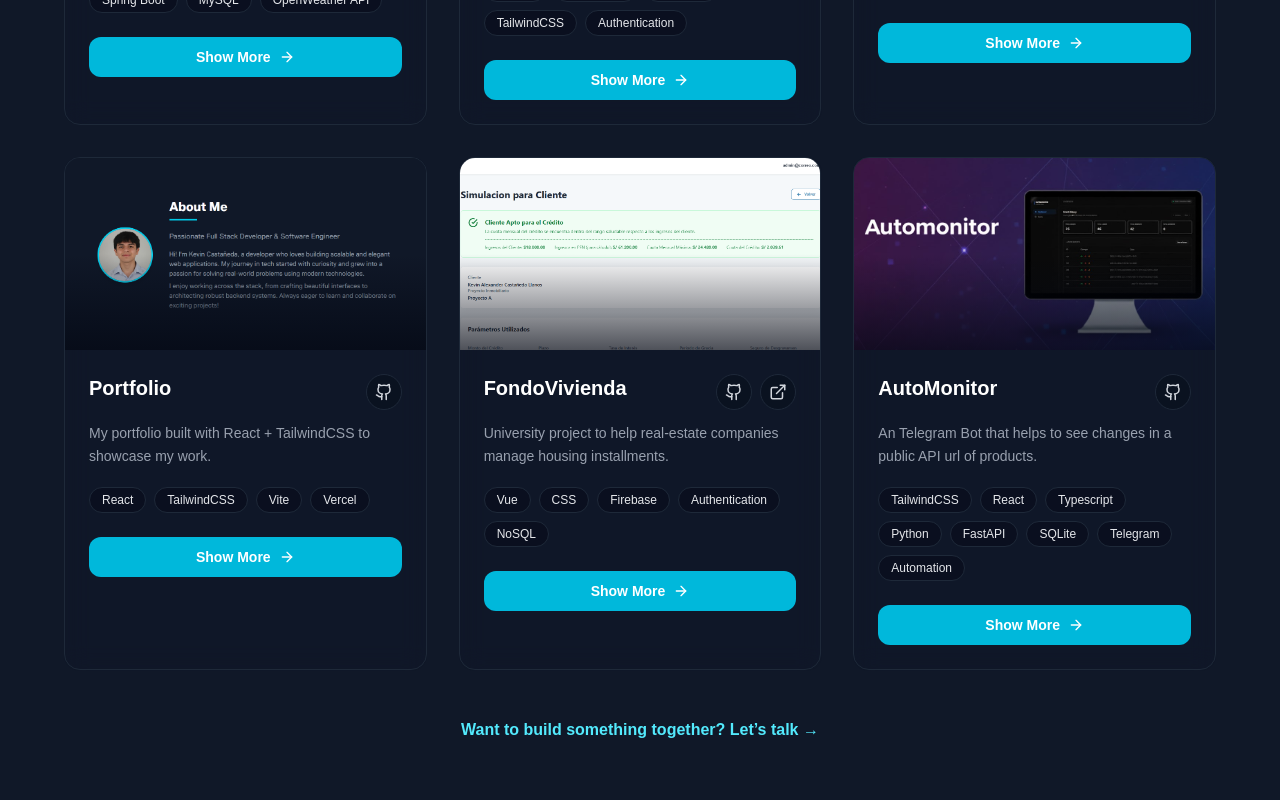
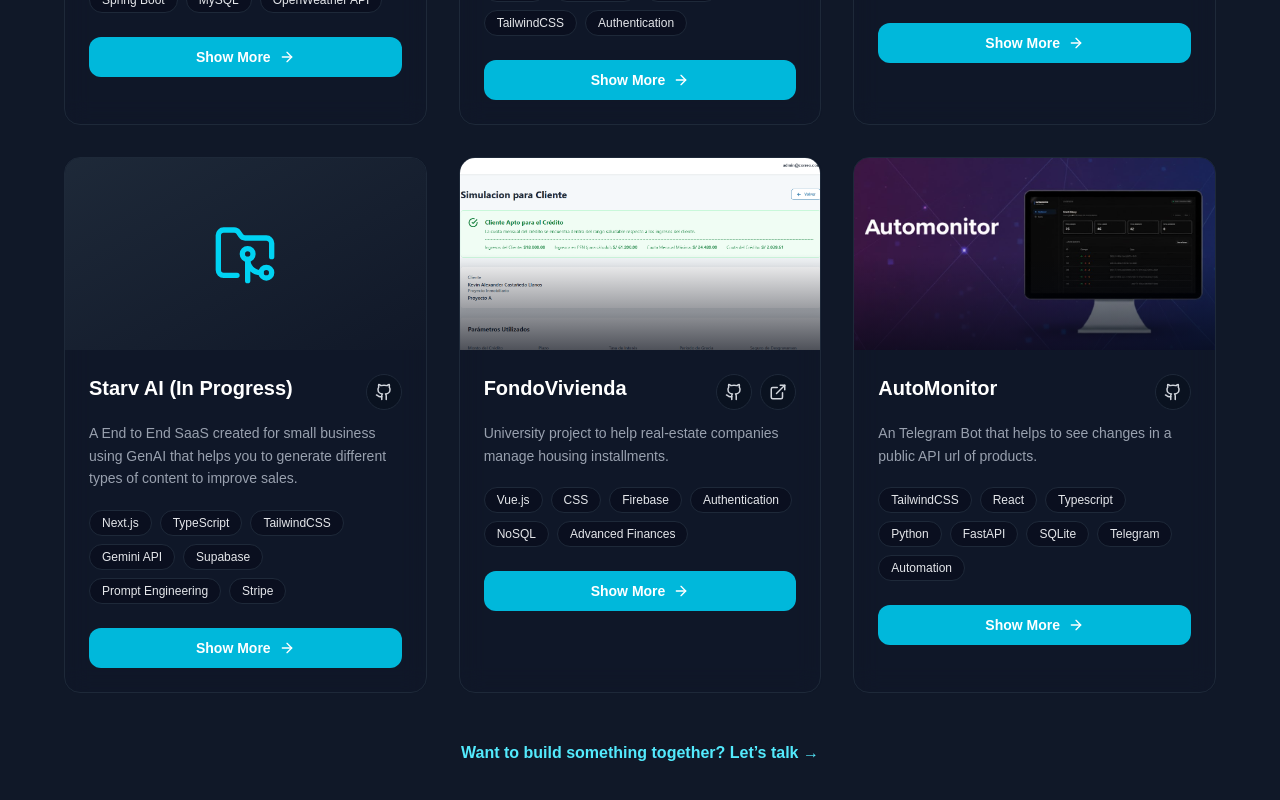
Before and after one commit to KevCast1604/portfolio, a React (Vite) app: page / in a window 1280 px wide. Shown: the part 4424-5224 px from the top of the page. Built offline with nearby package versions, Linux system fonts and the light colour scheme; no server answers; a web font is replaced by a local one.

Commit message:
feat: change portfolio project to starv ai (first version)

```diff
--- a/src/components/sections/ProjectDetails.jsx
+++ b/src/components/sections/ProjectDetails.jsx
@@ -114,28 +114,27 @@ const ProjectDetails = () => {
         ],
       },
       4: {
-        title: "Portfolio",
+        title: "Starv AI (IN PROGRESS)",
         description:
-          "It's my portfolio created with TailwindCSS and React to show my projects and skills.",
-        longDescription: `It's my personal portfolio to show my projects and skills that I have been developing over time.
-      The portfolio is built with React and styled with TailwindCSS to ensure a modern and responsive design. It includes sections for my bio,
-      skills, projects, and contact information.`,
-        tech: ["React", "TailwindCSS", "Vite"],
+          "A End to End SaaS with GenAI that helps you to generate different types of content for small business",
+        longDescription: `Starv AI is a web application (SaaS) that helps small businesses and enterpreneurs to generate different types of content like Whatsapp Scripts, Instagram
+        Captions, Facebook Posts, Answer to DMs, Brainstormings, and more. It also includes includes a feature to personalize the content based on the user's business. It uses Gemini API for the AI features and Supabase for the backend services.`,
+        tech: ["Next.js", "TypeScript", "TailwindCSS", "Gemini API", "Supabase", "Prompt Engineering", "Stripe"],
         features: [
-          "Modern and responsive design",
-          "Trending technologies like React and TailwindCSS",
-          "Easy navigation through sections",
-          "Contact form for inquiries",
-          "Project showcase with detailed descriptions",
-          "Smooth animations and transitions",
-          "Downloadable CV/Resume (PDF)",
+          "Generate different types of content related with user's business",
+          "Suscription plans to access premium features",
+          "Policies and Terms of Service pages",
+          "Full Landing Page about what is Starv AI",
+          "Dashboard to manage suscriptions and content generation",
+          "Documentation about Starv AI",
+          "Authentication with Supabase",
+          "Payment processing with Stripe",
+          "Responsive design",
+          "A End to End application with a real business logic",
         ],
-        github: "https://github.com/KevCast1604/portfolio",
+        github: "#",
         images: [
-          "/images/portfolio-project1.png",
-          "/images/portfolio-project2.png",
-          "/images/portfolio-project3.png",
-          "/images/portfolio-project4.png",
+
         ],
       },
       5: {
--- a/src/components/sections/Projects.jsx
+++ b/src/components/sections/Projects.jsx
@@ -37,18 +37,18 @@ const Projects = () => {
       },
       {
         id: 4,
-        title: "Portfolio",
-        description: "My portfolio built with React + TailwindCSS to showcase my work.",
-        tech: ["React", "TailwindCSS", "Vite", "Vercel"],
+        title: "Starv AI (In Progress)",
+        description: "A End to End SaaS created for small business using GenAI that helps you to generate different types of content to improve sales.",
+        tech: ["Next.js", "TypeScript", "TailwindCSS", "Gemini API", "Supabase", "Prompt Engineering", "Stripe"],
         github: "#",
         live: "#",
-        image: "/images/portfolio-project.png",
+        image: "",
       },
       {
         id: 5,
         title: "FondoVivienda",
         description: "University project to help real-estate companies manage housing installments.",
-        tech: ["Vue", "CSS", "Firebase", "Authentication", "NoSQL"],
+        tech: ["Vue.js", "CSS", "Firebase", "Authentication", "NoSQL", "Advanced Finances"],
         github: "https://github.com/KevCast1604/FondoVivienda",
         live: "https://mivivienda-application.web.app/",
         image: "/images/fondovivienda-9.png",
```
Also changed, not shown: 1 other file (tests, documents, lock files or other folders).
